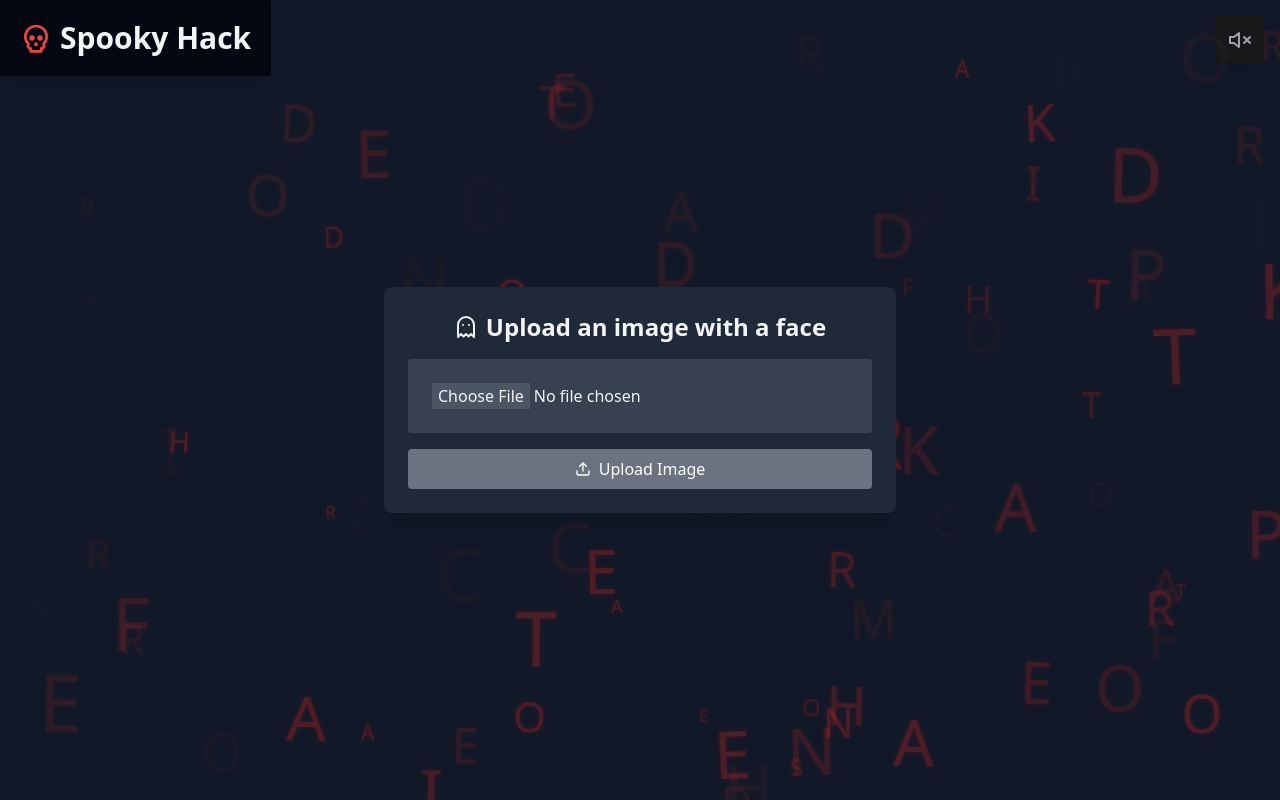
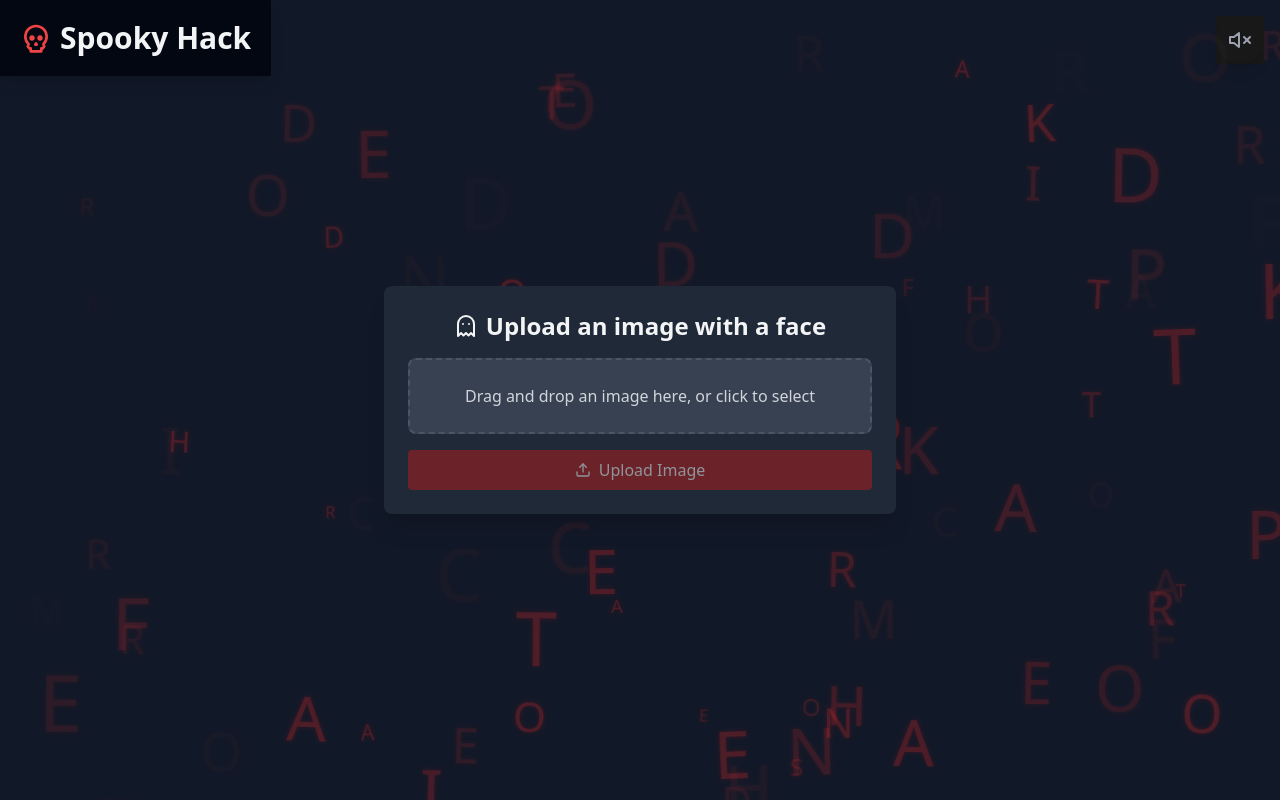
Before and after one commit to jesusnoseq/SpookyHackCYOA, a React (Vite) app: page / in a window 1280 px wide. Built offline with nearby package versions, Linux system fonts and the light colour scheme.

Commit message:
feat(upload): add drag and drop  image upload

```diff
--- a/src/components/SpookyUpload.tsx
+++ b/src/components/SpookyUpload.tsx
@@ -1,47 +1,66 @@
-import React, { useState } from 'react'
+import React, { useState, useCallback } from 'react'
 import { Upload, Ghost } from "lucide-react"
 import { useNavigate } from "react-router-dom";
 import { uploadImage } from '../api';
 
 interface SpookyUploadProps {
-    onUpload: (id: string) => void;
+    onUpload: (id: string) => void
 }
 
-
-
-const SpookyUpload: React.FC<SpookyUploadProps> = ({ onUpload }) => {
+export default function Component({ onUpload }: SpookyUploadProps = { onUpload: () => { } }) {
     const [file, setFile] = useState<File | null>(null)
     const [uploading, setUploading] = useState(false)
     const [uploadedUrl, setUploadedUrl] = useState<string | null>(null)
     const [error, setError] = useState<string | null>(null)
+    const [isDragging, setIsDragging] = useState(false)
     const navigate = useNavigate();
 
     const handleFileChange = (e: React.ChangeEvent<HTMLInputElement>) => {
         if (e.target.files && e.target.files[0]) {
-            setFile(e.target.files[0]);
-            setError(null);
+            setFile(e.target.files[0])
+            setError(null)
         }
     }
 
+    const handleDrag = useCallback((e: React.DragEvent<HTMLDivElement>) => {
+        e.preventDefault()
+        e.stopPropagation()
+        if (e.type === 'dragenter' || e.type === 'dragover') {
+            setIsDragging(true)
+        } else if (e.type === 'dragleave') {
+            setIsDragging(false)
+        }
+    }, [])
+
+    const handleDrop = useCallback((e: React.DragEvent<HTMLDivElement>) => {
+        e.preventDefault()
+        e.stopPropagation()
+        setIsDragging(false)
+        if (e.dataTransfer.files && e.dataTransfer.files[0]) {
+            setFile(e.dataTransfer.files[0])
+            setError(null)
+        }
+    }, [])
+
     const uploadToCloudinary = async () => {
         if (!file) {
-            setError('Please select an image');
-            return;
+            setError('Please select an image')
+            return
         }
 
-        setUploading(true);
-        setError(null);
+        setUploading(true)
+        setError(null)
 
         try {
-            const respData = await uploadImage(file);
-            setUploadedUrl(respData.secure_url);
-            const filename = respData.secure_url.split('/').pop();
-            onUpload(filename);
+            const respData = await uploadImage(file)
+            setUploadedUrl(respData.secure_url)
+            const filename = respData.secure_url.split('/').pop()
+            onUpload(filename || '')
         } catch (err) {
-            setError('Failed to upload image. Please try again.');
-            console.error('Upload error:', err);
+            setError('Failed to upload image. Please try again.')
+            console.error('Upload error:', err)
         } finally {
-            setUploading(false);
+            setUploading(false)
         }
     }
 
@@ -52,17 +71,30 @@ const SpookyUpload: React.FC<SpookyUploadProps> = ({ onUpload }) => {
                     <Ghost className="mr-2" />
                     Upload an image with a face
                 </h2>
+                <div
+                    onDragEnter={handleDrag}
+                    onDragLeave={handleDrag}
+                    onDragOver={handleDrag}
+                    onDrop={handleDrop}
+                    className={`border-2 border-dashed rounded-lg p-6 mb-4 text-center cursor-pointer ${isDragging ? 'border-red-500 bg-gray-700' : 'border-gray-600 bg-gray-700'
+                        }`}
+                >
                     <input
                         type="file"
                         onChange={handleFileChange}
                         accept="image/*"
                         disabled={uploading}
-                    className="rounded p-6 w-full mb-4 bg-gray-700 text-gray-100 file:bg-gray-600 file:text-gray-100 file:border-none"
+                        className="hidden"
+                        id="fileInput"
                     />
+                    <label htmlFor="fileInput" className="cursor-pointer text-gray-300">
+                        {file ? file.name : 'Drag and drop an image here, or click to select'}
+                    </label>
+                </div>
                 <button
                     onClick={uploadToCloudinary}
                     disabled={!file || uploading}
-                    className="rounded p-2 w-full bg-red-900 hover:bg-red-700 disabled:bg-gray-500  text-white"
+                    className="rounded p-2 w-full bg-red-800 hover:bg-red-700 disabled:bg-red-700 disabled:opacity-50 text-white"
                 >
                     {uploading ? (
                         <span className="flex items-center justify-center">
@@ -74,7 +106,7 @@ const SpookyUpload: React.FC<SpookyUploadProps> = ({ onUpload }) => {
                         </span>
                     ) : (
                         <span className="flex items-center justify-center">
-                            <Upload className="mr-2 h-4 w-4 p" /> Upload Image
+                            <Upload className="mr-2 h-4 w-4" /> Upload Image
                         </span>
                     )}
                 </button>
@@ -84,9 +116,7 @@ const SpookyUpload: React.FC<SpookyUploadProps> = ({ onUpload }) => {
                         <p className="text-green-400 mb-2 text-center">Image uploaded successfully!</p>
                         <img src={uploadedUrl} alt="Uploaded image" className="w-full rounded-lg shadow-lg" />
                         <button
-                            onClick={() => {
-                                navigate('/story');
-                            }}
+                            onClick={() => navigate('/story')}
                             className="w-full mt-4 p-4 rounded bg-green-900 hover:bg-green-700 text-white"
                         >
                             Start Your Spooky Journey
@@ -94,8 +124,6 @@ const SpookyUpload: React.FC<SpookyUploadProps> = ({ onUpload }) => {
                     </div>
                 )}
             </div>
-        </div>
+        </div >
     )
 }
-
-export default SpookyUpload;
```
Lines whose indentation alone changed are shown as unchanged.
